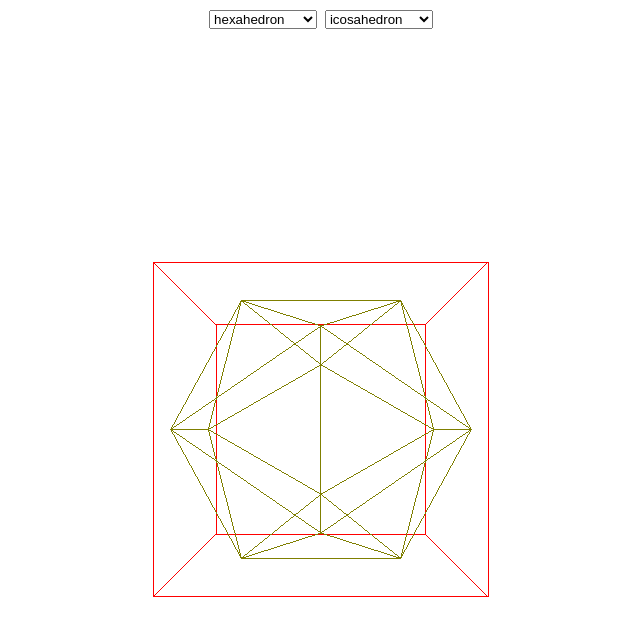
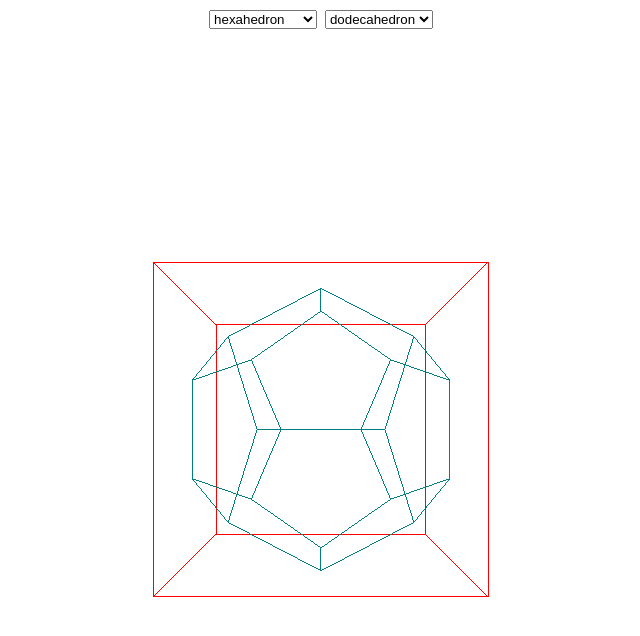
Before and after one commit to oxbits/oxbits.github.io, a plain HTML site: page platonix/index.html in a window 1280 px wide. Shown: the whole page, without its empty margins (319-959 px from the left). Drawn offline with Linux system fonts and the light colour scheme.

Commit message:
change default selections

```diff
--- a/platonix/index.html
+++ b/platonix/index.html
@@ -36,8 +36,8 @@
 					<option value="4">tetrahedron</option>
 					<option value="6">hexahedron</option>
 					<option value="8">octahedron</option>
-					<option value="12">dodecahedron</option>
-					<option value="20" selected>icosahedron</option>
+					<option value="12" selected>dodecahedron</option>
+					<option value="20">icosahedron</option>
 				</select>
 			</div>
 		</div>
```
